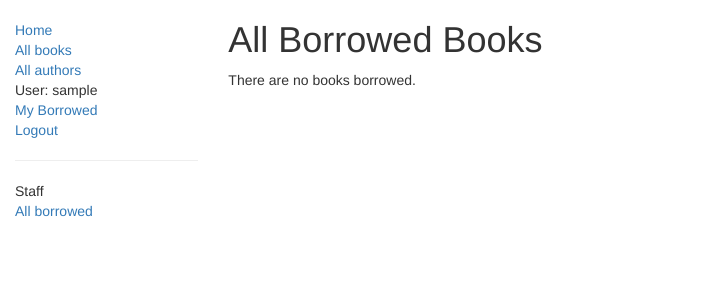
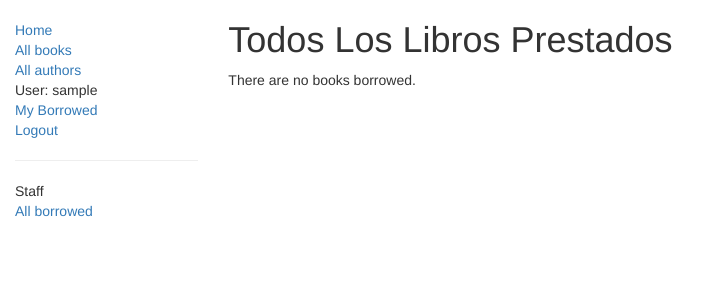
Before and after one commit to mariaSerrabona/biblioteca_local, a Django app: page /catalog/borrowed/ in a window 1280 px wide. Shown: the top 300 px of the page, without its empty margins (0-719 px from the left). Run offline with Django 3.2, Linux system fonts and the light colour scheme; the visitor is signed in with stand-in values (Sample User, id 1); data that the repository does not hold is empty; some libraries are stand-ins or nearby versions.

Commit message:
cambiando la vista general

```diff
--- a/locallibrary/catalog/templates/catalog/bookinstance_list_borrowed_all.html
+++ b/locallibrary/catalog/templates/catalog/bookinstance_list_borrowed_all.html
@@ -2,7 +2,7 @@
 {% extends "base_generic.html" %}
 
 {% block content %}
-    <h1>All Borrowed Books</h1>
+    <h1>Todos Los Libros Prestados</h1>
 
     {% if bookinstance_list %}
     <ul>
```
